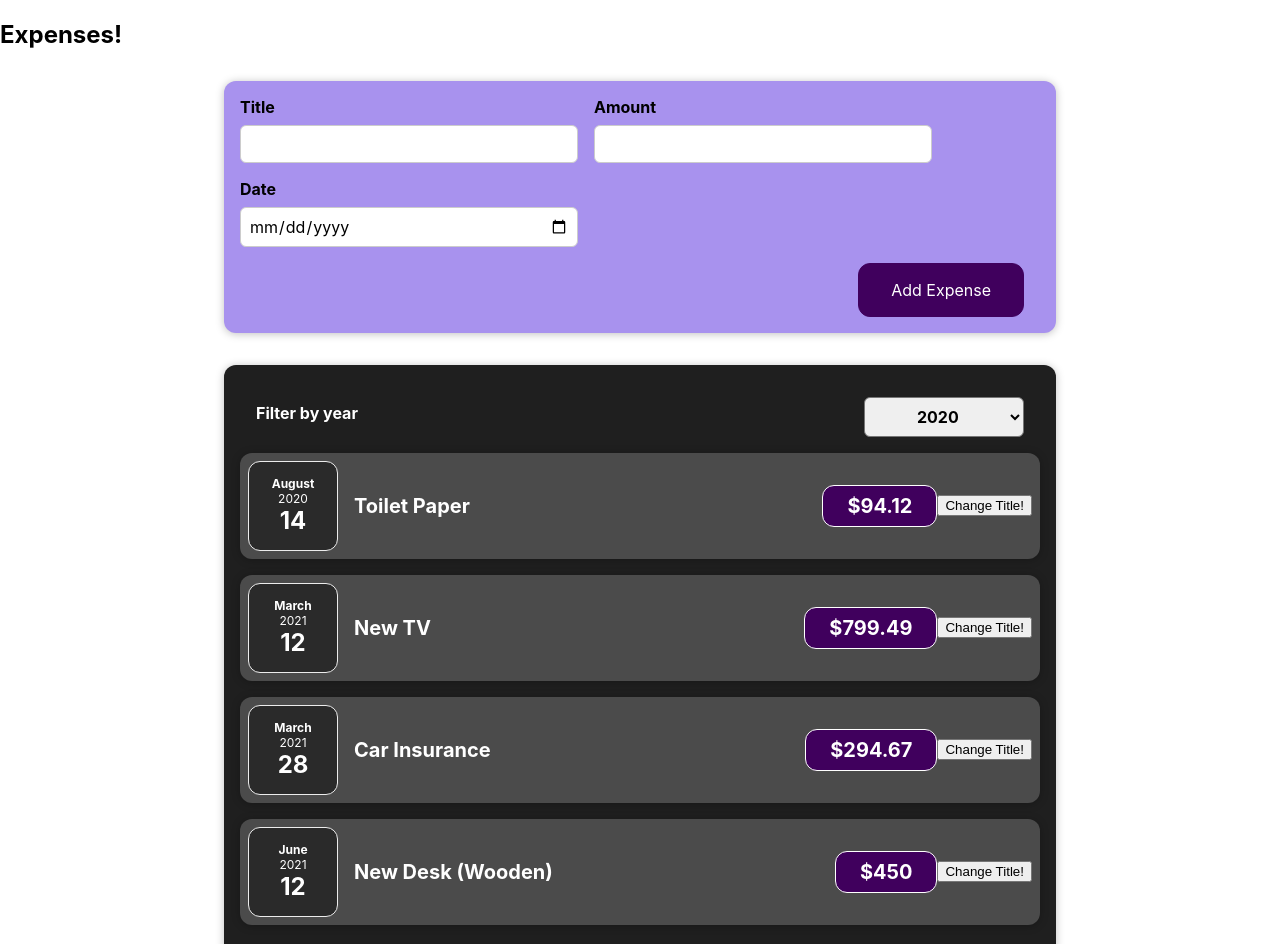
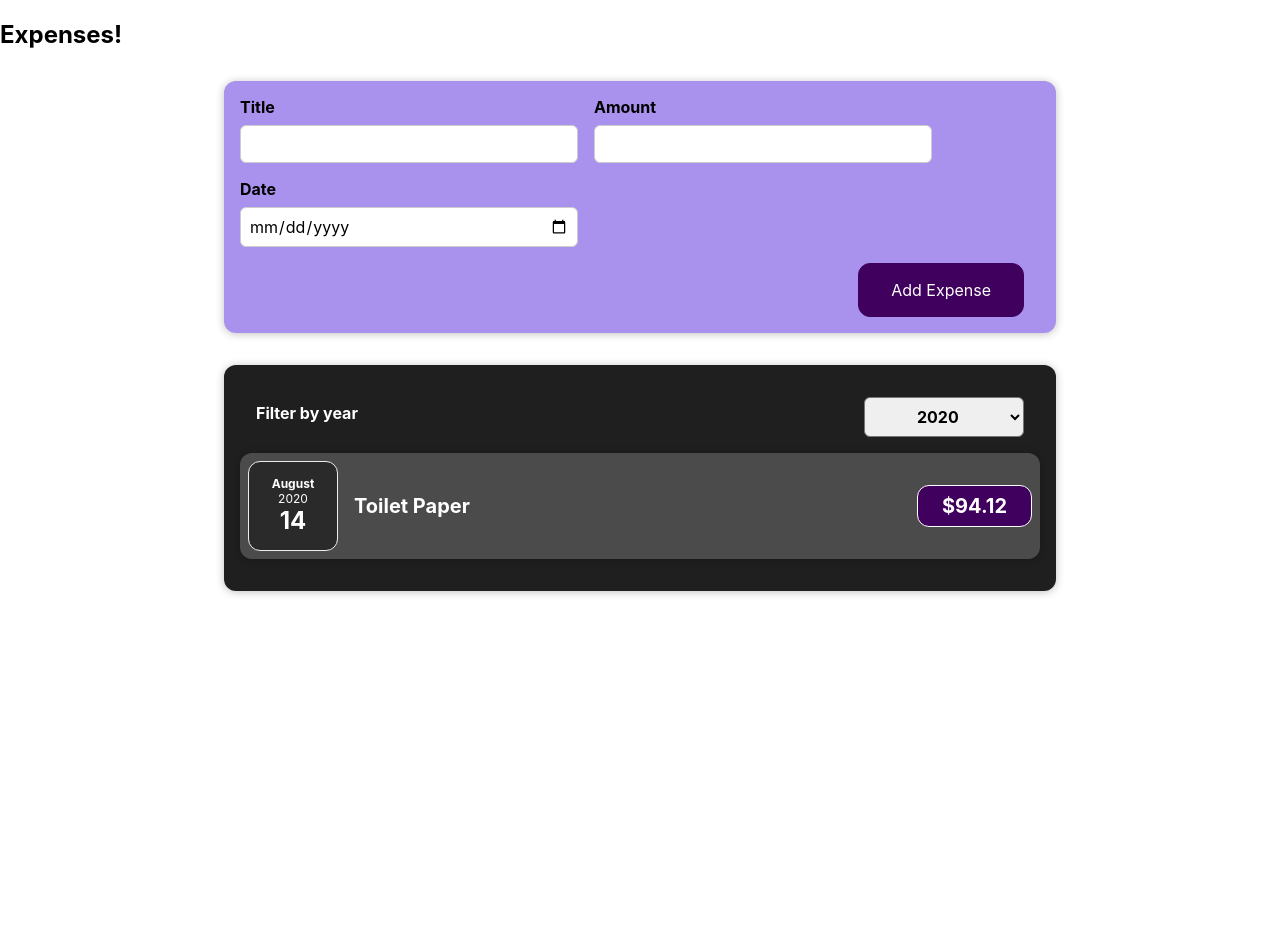
Before and after one commit to vikash6526/react-workshop, a React (Create React App) app in the folder react-complete-guide/: page / in a window 1280 px wide. Shown: the top 944 px of the page. After the commit the page ends 800 px from the top, so only its background shows below. Built offline with nearby package versions, Linux system fonts and the light colour scheme.

Commit message:
Added filter functionality

```diff
--- a/react-complete-guide/src/App.js
+++ b/react-complete-guide/src/App.js
@@ -1,8 +1,8 @@
+import React, { useState } from "react";
 import Expenses from "./components/Expenses/Expenses";
 import NewExpense from "./components/NewExpense/NewExpense";
 
-const App = () => {
-  const expenses = [
+const DUMMY_EXPENSES = [
   {
     id: "e1",
     title: "Toilet Paper",
@@ -24,9 +24,13 @@
   },
 ];
 
+const App = () => {
+  const [expenses, setExpenses] = useState(DUMMY_EXPENSES);
+
   const addExpensehandler = (expense) => {
-    console.log("In App.js");
-    console.log(expense);
+    setExpenses((prevExpense) => {
+      return [expense, ...prevExpense];
+    });
   };
   return (
     <div>
--- a/react-complete-guide/src/components/Expenses/ExpenseItem.js
+++ b/react-complete-guide/src/components/Expenses/ExpenseItem.js
@@ -1,22 +1,16 @@
-import React, { useState } from "react";
+import React from "react";
 import ExpenseDate from "./ExpenseDate";
 import Card from "../UI/Card";
 import "./ExpenseItem.css";
 
 const ExpenseItem = (props) => {
-  const [title, setTitle] = useState(props.title);
-
-  const clickHandler = () => {
-    setTitle("Updated!!");
-  };
   return (
     <Card className="expense-item">
       <ExpenseDate date={props.date} />
       <div className="expense-item__description">
-        <h2>{title}</h2>
+        <h2>{props.title}</h2>
         <div className="expense-item__price">${props.amount}</div>
       </div>
-      <button onClick={clickHandler}>Change Title!</button>
     </Card>
   );
 };
--- a/react-complete-guide/src/components/Expenses/Expenses.js
+++ b/react-complete-guide/src/components/Expenses/Expenses.js
@@ -6,35 +6,28 @@
 
 const Expenses = (props) => {
   const [filteredYear, setFilteredYear] = useState("2020");
+
   const filterChangeHandler = (selectedYear) => {
     setFilteredYear(selectedYear);
   };
+
+  const filteredExpenses = props.items.filter((expense) => {
+    return expense.date.getFullYear().toString() === filteredYear;
+  });
   return (
     <Card className="expenses">
       <ExpensesFilter
         selected={filteredYear}
         onChangeFilter={filterChangeHandler}
       />
-      <ExpenseItem
-        title={props.items[0].title}
-        amount={props.items[0].amount}
-        date={props.items[0].date}
-      />
-      <ExpenseItem
-        title={props.items[1].title}
-        amount={props.items[1].amount}
-        date={props.items[1].date}
-      />
-      <ExpenseItem
-        title={props.items[2].title}
-        amount={props.items[2].amount}
-        date={props.items[2].date}
-      />
-      <ExpenseItem
-        title={props.items[3].title}
-        amount={props.items[3].amount}
-        date={props.items[3].date}
-      />
+      {filteredExpenses.map((expense) => (
+        <ExpenseItem
+          key={expense.id}
+          title={expense.title}
+          amount={expense.amount}
+          date={expense.date}
+        />
+      ))}
     </Card>
   );
 };
```
Lines whose indentation alone changed are shown as unchanged.
